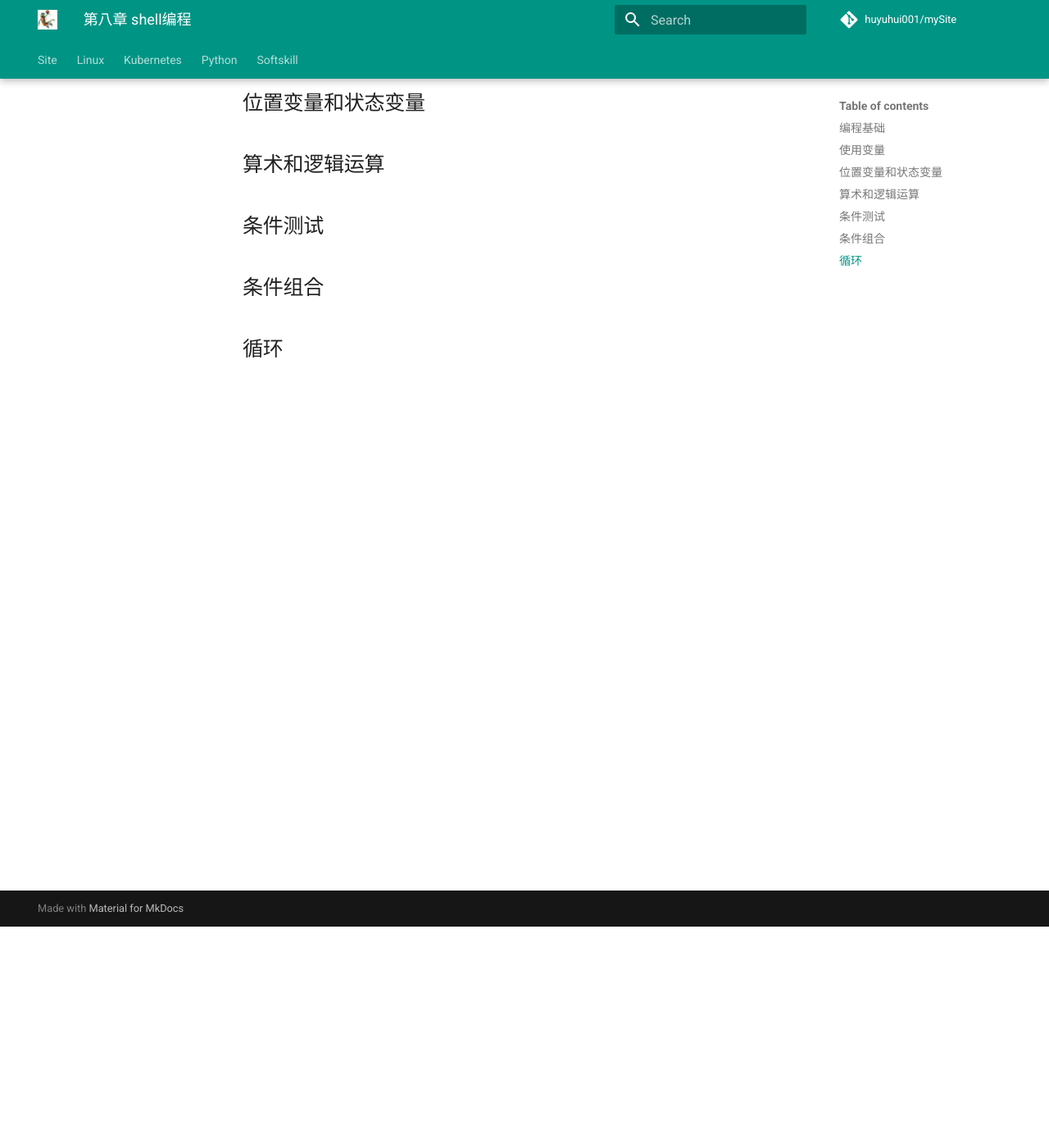
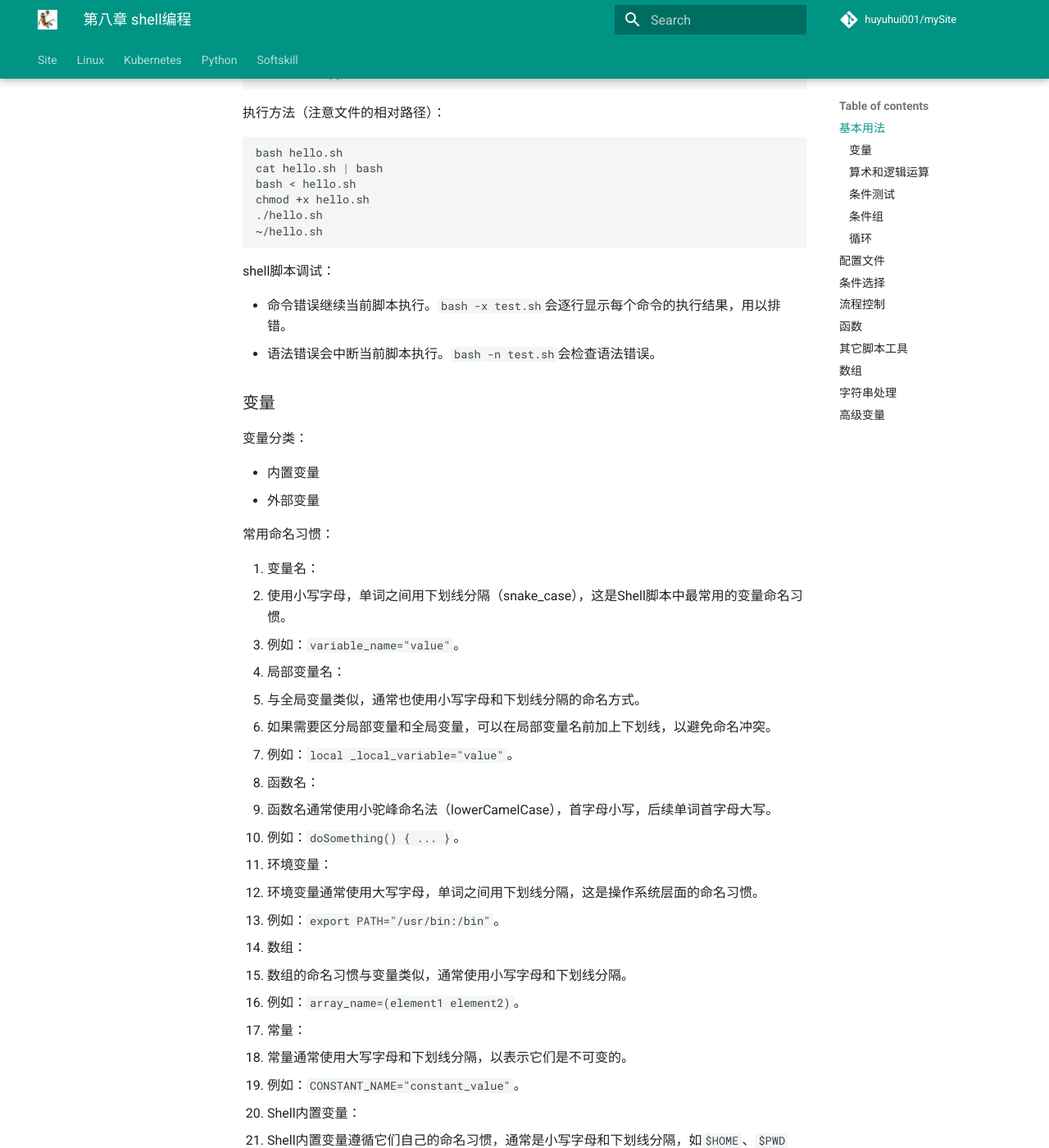
Before and after one commit to huyuhui001/mySite, an MkDocs documentation site: the page built from docs/linux/SRE/08-ShellProgramming.md, in a window 1280 px wide and 1400 px high, scrolled down 270 px. Shown: the whole window at 82% size. Built offline with MkDocs 1.6.1 and Material for MkDocs 9.7.7, drawn with Linux system fonts in a browser that asks for light colours; comment, search, counter and statistics services are not loaded; some of the changed text lies outside the part shown.

Commit message:
Linux SRE

````diff
--- a/docs/linux/SRE/08-ShellProgramming.md
+++ b/docs/linux/SRE/08-ShellProgramming.md
@@ -1,15 +1,117 @@
 # 第八章 shell编程
 
-## 编程基础
+## 基本用法
 
-## 使用变量
+格式要求：首行shebang机制
 
-## 位置变量和状态变量
+```shell
+#!/bin/bash
+#!/usr/bin/python
+```
 
-## 算术和逻辑运算
+执行方法（注意文件的相对路径）：
 
-## 条件测试
+```bash
+bash hello.sh
+cat hello.sh | bash
+bash < hello.sh
+chmod +x hello.sh
+./hello.sh
+~/hello.sh
+```
 
-## 条件组合
+shell脚本调试：
 
-## 循环
+- 命令错误继续当前脚本执行。`bash -x test.sh`会逐行显示每个命令的执行结果，用以排错。
+- 语法错误会中断当前脚本执行。`bash -n test.sh`会检查语法错误。
+
+### 变量
+
+变量分类：
+
+- 内置变量
+- 外部变量
+
+常用命名习惯：
+
+1. 变量名：
+   - 使用小写字母，单词之间用下划线分隔（snake_case），这是Shell脚本中最常用的变量命名习惯。
+   - 例如：`variable_name="value"`。
+
+2. 局部变量名：
+   - 与全局变量类似，通常也使用小写字母和下划线分隔的命名方式。
+   - 如果需要区分局部变量和全局变量，可以在局部变量名前加上下划线，以避免命名冲突。
+   - 例如：`local _local_variable="value"`。
+
+3. 函数名：
+   - 函数名通常使用小驼峰命名法（lowerCamelCase），首字母小写，后续单词首字母大写。
+   - 例如：`doSomething() { ... }`。
+
+4. 环境变量：
+   - 环境变量通常使用大写字母，单词之间用下划线分隔，这是操作系统层面的命名习惯。
+   - 例如：`export PATH="/usr/bin:/bin"`。
+
+5. 数组：
+   - 数组的命名习惯与变量类似，通常使用小写字母和下划线分隔。
+   - 例如：`array_name=(element1 element2)`。
+
+6. 常量：
+   - 常量通常使用大写字母和下划线分隔，以表示它们是不可变的。
+   - 例如：`CONSTANT_NAME="constant_value"`。
+
+7. Shell内置变量：
+   - Shell内置变量遵循它们自己的命名习惯，通常是小写字母和下划线分隔，如`$HOME`、`$PWD`等。
+
+8. Shell脚本文件名：
+   - 脚本文件名通常使用小写字母，单词之间用下划线分隔，以符合Unix/Linux的文件系统习惯。
+   - 例如：`script_name.sh`。
+
+
+
+
+
+
+
+
+变量定义和引用：
+
+- 普通变量
+- 环境变量
+- 本地变量
+
+位置变量状态变量
+
+
+
+
+
+
+
+
+
+
+
+
+### 算术和逻辑运算
+
+### 条件测试
+
+### 条件组
+
+### 循环
+
+## 配置文件
+
+## 条件选择
+
+## 流程控制
+
+## 函数
+
+## 其它脚本工具
+
+## 数组
+
+## 字符串处理
+
+## 高级变量
````
